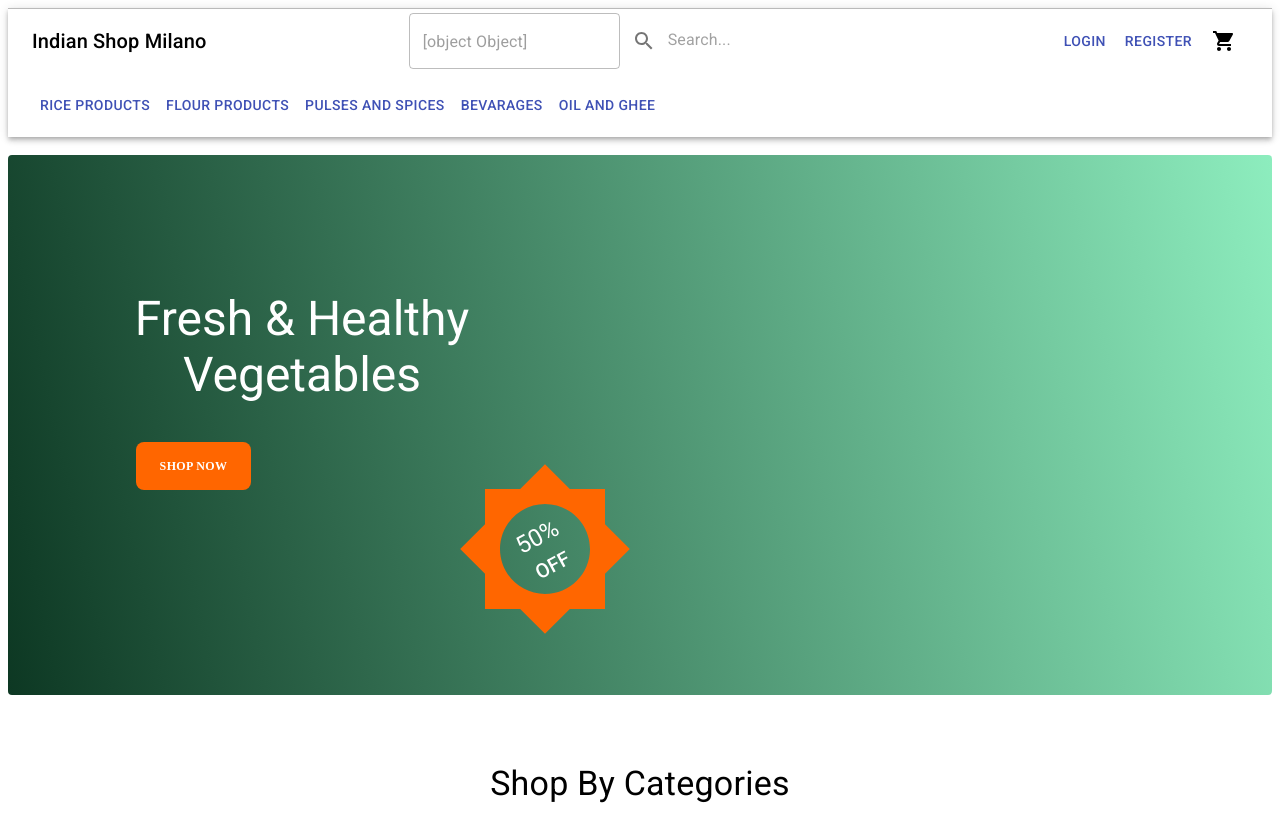
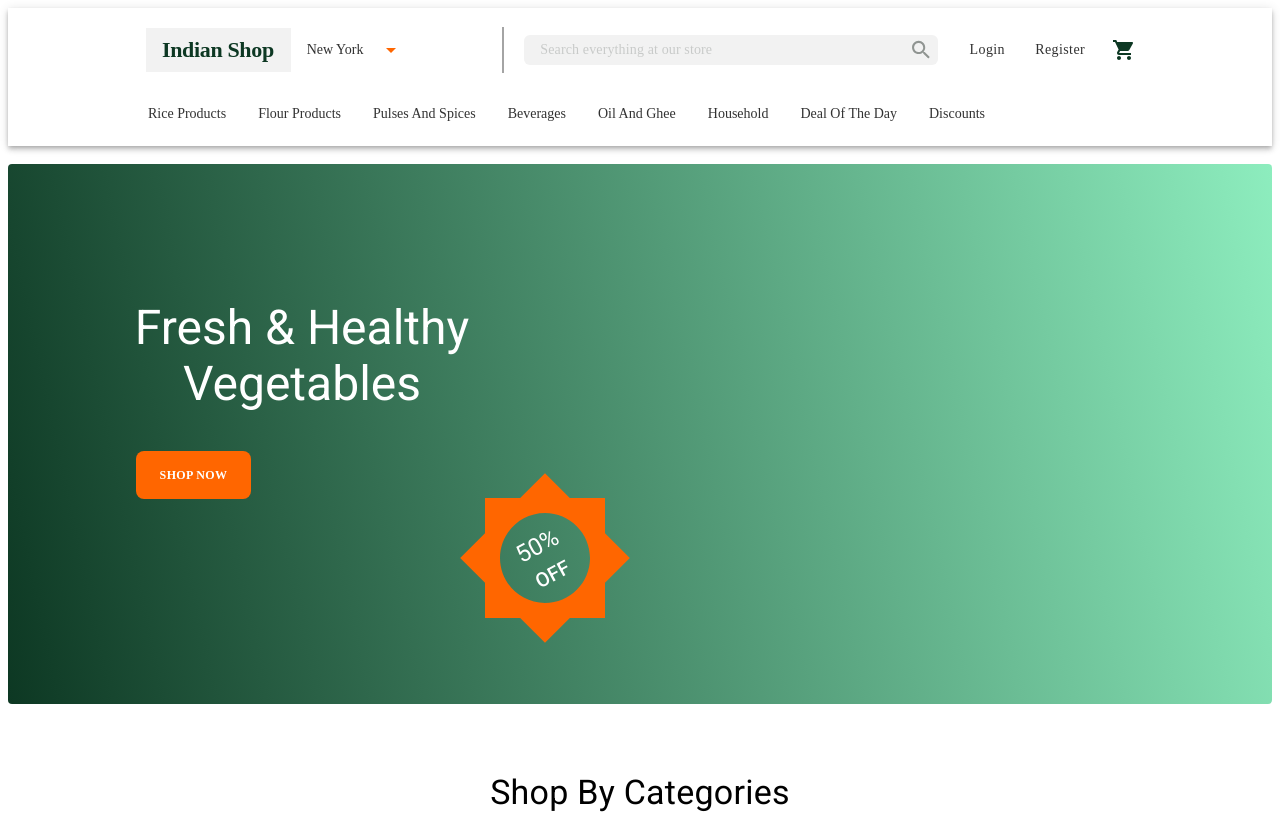
Before and after one commit to velichetyvamsikrishna/Indian-shop, a React (Create React App) app in the folder client/: page /home in a window 1280 px wide. Shown: the top 814 px of the page. Built offline with nearby package versions, Linux system fonts and the light colour scheme; no server answers.

Commit message:
Update Nav-Bar-Renderer.tsx

```diff
--- a/client/src/components/Components-Nav-Bar/Nav-Bar-Renderer.tsx
+++ b/client/src/components/Components-Nav-Bar/Nav-Bar-Renderer.tsx
@@ -1,28 +1,92 @@
-import React, { useState } from "react";
-import { useNavigate } from "react-router-dom";
-import {
-  AppBar,
-  Toolbar,
-  Typography,
-  IconButton,
-  InputBase,
-  Button,
-} from "@mui/material";
-import Link, { LinkProps } from "@material-ui/core/Link";
+import React, { useState } from 'react';
+import { makeStyles } from '@material-ui/core/styles';
+import { AppBar, Toolbar, Typography, IconButton, InputBase, Divider, Button } from '@material-ui/core';
+import { ShoppingCart, ArrowDropDown } from '@mui/icons-material';
 import SearchIcon from "@mui/icons-material/Search";
 import ShoppingCartIcon from "@mui/icons-material/ShoppingCart";
-import LocationSearchRenderer from "./Location-Search-Renderer";
 import CartDrawerRenderer from "../Components-Cart/Cart-Drawer-Renderer";
-//import home, login from "../../main/index"
 
-interface INavBarRenderer {
-  currentUserLocation: string;
+const useStyles = makeStyles((theme) => ({
+  root: {
+    flexGrow: 1,
+  },
+  appBar: {
+    background: 'white',
+    paddingLeft: 100,
+    paddingRight: 100,
+    paddingTop: 10,
+  },
+  logo: {
+    flexGrow: 1,
+    fontFamily: 'Playfair Display',
+    fontWeight: 900,
+    fontSize: 22,
+    color: '#0D3823',
+    textTransform: 'capitalize',
+    marginLeft: theme.spacing(2), // Add margin left for logo
+  },
+  menuContainer: {
+    display: 'flex',
+    alignItems: 'center',
+  },
+  locationContainer: {
+    display: 'flex',
+    alignItems: 'center',
+    width: 200,
+  },
+  menuItem: {
+    display: 'flex',
+    alignItems: 'center',
+    padding: theme.spacing(1, 2),
+    color: '#323232',
+    fontFamily: 'Proxima Nova',
+    fontWeight: 500,
+    fontSize: 14,
+    lineHeight: '24px',
+    textTransform: 'capitalize'
+  },
+  searchContainer: {
+    position: 'relative',
+    backgroundColor: '#F2F2F2',
+    borderRadius: 6,
+    width: 432,
+    marginRight: theme.spacing(2)
+  },
+  searchInput: {
+    marginLeft: theme.spacing(2),
+    flex: 1,
+    color: '#909592',
+    fontFamily: 'Proxima Nova',
+    fontWeight: 400,
+    fontSize: 14,
+    lineHeight: '24px',
+    '&::placeholder': {
+      color: '#909592'
     }
+  },
+  searchIcon: {
+    position: 'absolute',
+    display: 'flex',
+    alignItems: 'center',
+    justifyContent: 'center',
+    color: '#909592',
+    width: 14.35,
+    height: 14.35,
+    right: 10,
+    top: '50%',
+    transform: 'translateY(-50%)'
+  },
+  cartIcon: {
+    marginLeft: theme.spacing(2),
+    color: '#0D3823'
+  }
+}));
 
-const NavBarRenderer: React.FC<INavBarRenderer> = ({ currentUserLocation }) => {
+const NavbarRenderer = () => {
+  const classes = useStyles();
   const [anchorEl, setAnchorEl] = useState<null | HTMLElement>(null);
   const [isCartOpen, setIsCartOpen] = useState(false);
- const navigate = useNavigate();
+
   const handleCartClose = () => {
     setIsCartOpen(false);
   };
@@ -34,38 +98,44 @@ const NavBarRenderer: React.FC<INavBarRenderer> = ({ currentUserLocation }) => {
   const handleClick = (event: React.MouseEvent<HTMLButtonElement>) => {
     setAnchorEl(event.currentTarget);
   };
-  const AdapterLink = React.forwardRef<HTMLAnchorElement, LinkProps>((props, ref) => (
 
-    <Link innerRef={ref as any} {...props} />
-  ));
   return (
-    <AppBar
-      position="static"
-      sx={{ background: "transparent", borderTop: "1px solid #00000045" }}
-    >
+    <div className={classes.root}>
+      <AppBar position="static" className={classes.appBar}>
         <Toolbar>
-        <Typography
-          variant="h6"
-          component="div"
-          sx={{ flexGrow: 1, color: "black" }}
-        >
-          Indian Shop Milano
+          <div style={{ width: 151, height: 44, background: '#F2F2F2', alignContent: 'center', marginLeft: 14 }}>
+            <Typography variant="h1" className={classes.logo}>
+              Indian Shop
             </Typography>
-        <LocationSearchRenderer />
-        <div style={{ flexGrow: 1 }}>
-          <IconButton size="large">
-            <SearchIcon />
-          </IconButton>
+          </div>
+          <div className={classes.locationContainer}>
+            <div className={classes.menuItem}>New York</div>
+            <ArrowDropDown style={{ color: '#FF6600' }} />
+          </div>
+          <Divider
+            orientation="vertical"
+            style={{
+              width: 0,
+              height: 44,
+              marginRight: 20,
+              marginLeft: 20,
+              transformOrigin: '0 0',
+              border: '1px rgba(0, 0, 0, 0.27) solid'
+            }}
+          />
+          <div className={classes.searchContainer}>
             <InputBase
-            placeholder="Search..."
-            inputProps={{ "aria-label": "search" }}
-            sx={{ color: "inherit" }}
+              placeholder="Search everything at our store"
+              className={classes.searchInput}
             />
+            <div className={classes.searchIcon}>
+              <SearchIcon style={{ width: 24.35, height: 24.35 }} />
             </div>
-        <Button href="/login"  sx={{ textTransform: "none", marginRight: 1 }} >
+          </div>
+          <Button to="/login" style={{ marginLeft: "auto" }} className={classes.menuItem}>
             Login
           </Button>
-        <Button href="/signup" sx={{ textTransform: "none", marginRight: 1 }}>
+          <Button to="/register" className={classes.menuItem}>
             Register
           </Button>
           <IconButton
@@ -75,30 +145,25 @@ const NavBarRenderer: React.FC<INavBarRenderer> = ({ currentUserLocation }) => {
             onClick={handleClick}
             color="inherit"
           >
-          <ShoppingCartIcon sx={{ color: "black" }} onClick={handleCartClick} />
+            <ShoppingCartIcon style={{ color: '#0D3823' }} onClick={handleCartClick} />
             <CartDrawerRenderer isOpen={isCartOpen} onClose={handleCartClose} />
           </IconButton>
         </Toolbar>
         <Toolbar>
-        {/* Actionable nav items */}
-        <Button href="/login"  sx={{ textTransform: "none", marginRight: 1 }}>
-          Rice Products
-        </Button>
-        <Button href="/signup" sx={{ textTransform: "none", marginRight: 1 }}>
-         Flour Products
-        </Button>
-        <Button href="/" component={AdapterLink} sx={{ textTransform: "none", marginRight: 1 }}>
-          Pulses and Spices
-        </Button>
-        <Button href="/" component={AdapterLink} sx={{ textTransform: "none", marginRight: 1 }}>
-          Bevarages
-        </Button>
-        <Button href="/" component={AdapterLink} sx={{ textTransform: "none" }}>
-          Oil and Ghee
-        </Button>
+          <div className={classes.menuContainer}>
+            <div className={classes.menuItem}>Rice Products</div>
+            <div className={classes.menuItem}>Flour Products</div>
+            <div className={classes.menuItem}>Pulses and Spices</div>
+            <div className={classes.menuItem}>Beverages</div>
+            <div className={classes.menuItem}>Oil and Ghee</div>
+            <div className={classes.menuItem}>Household</div>
+            <div className={classes.menuItem}>Deal of the Day</div>
+            <div className={classes.menuItem}>Discounts</div>
+          </div>
         </Toolbar>
       </AppBar>
+    </div>
   );
 };
 
-export default NavBarRenderer;
+export default NavbarRenderer;
```
Lines whose indentation alone changed are shown as unchanged.
